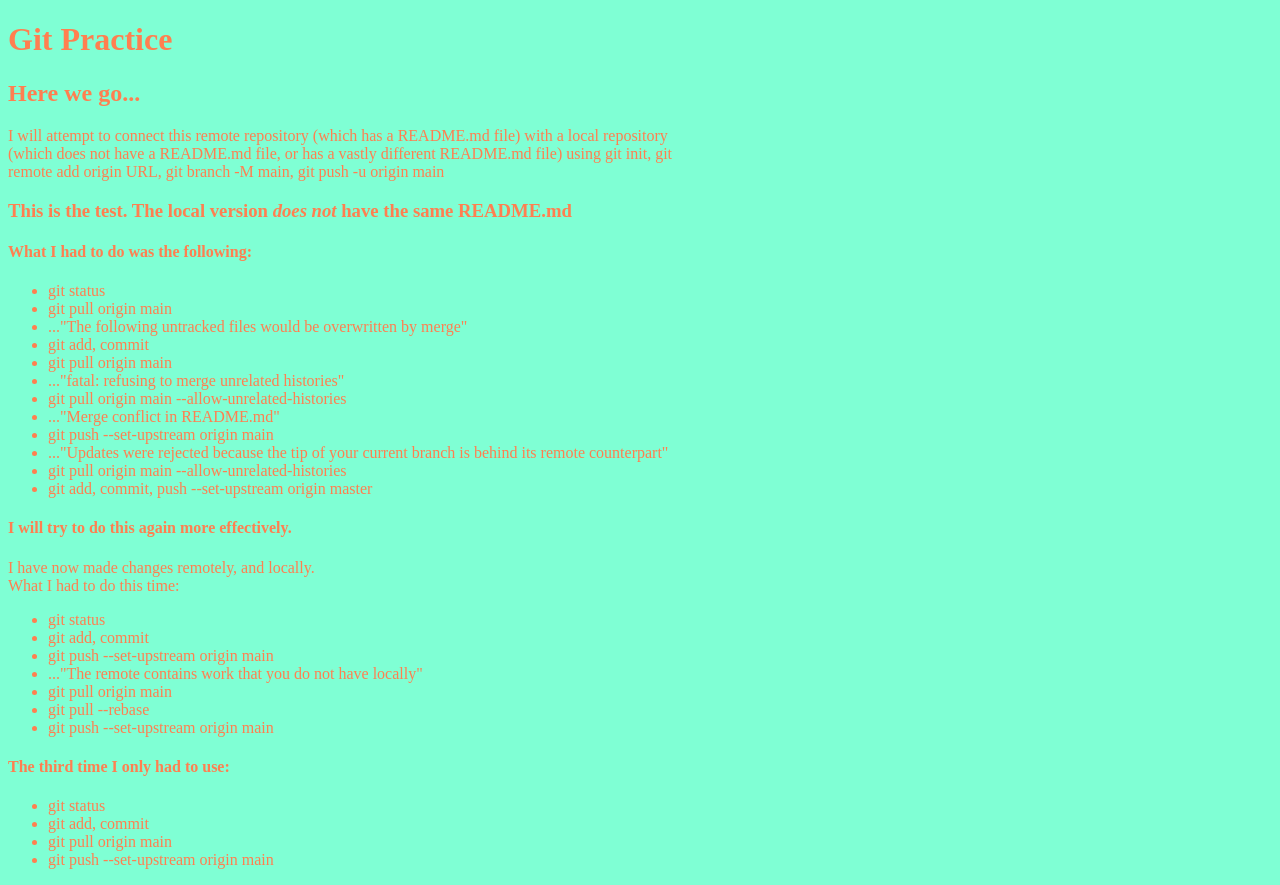
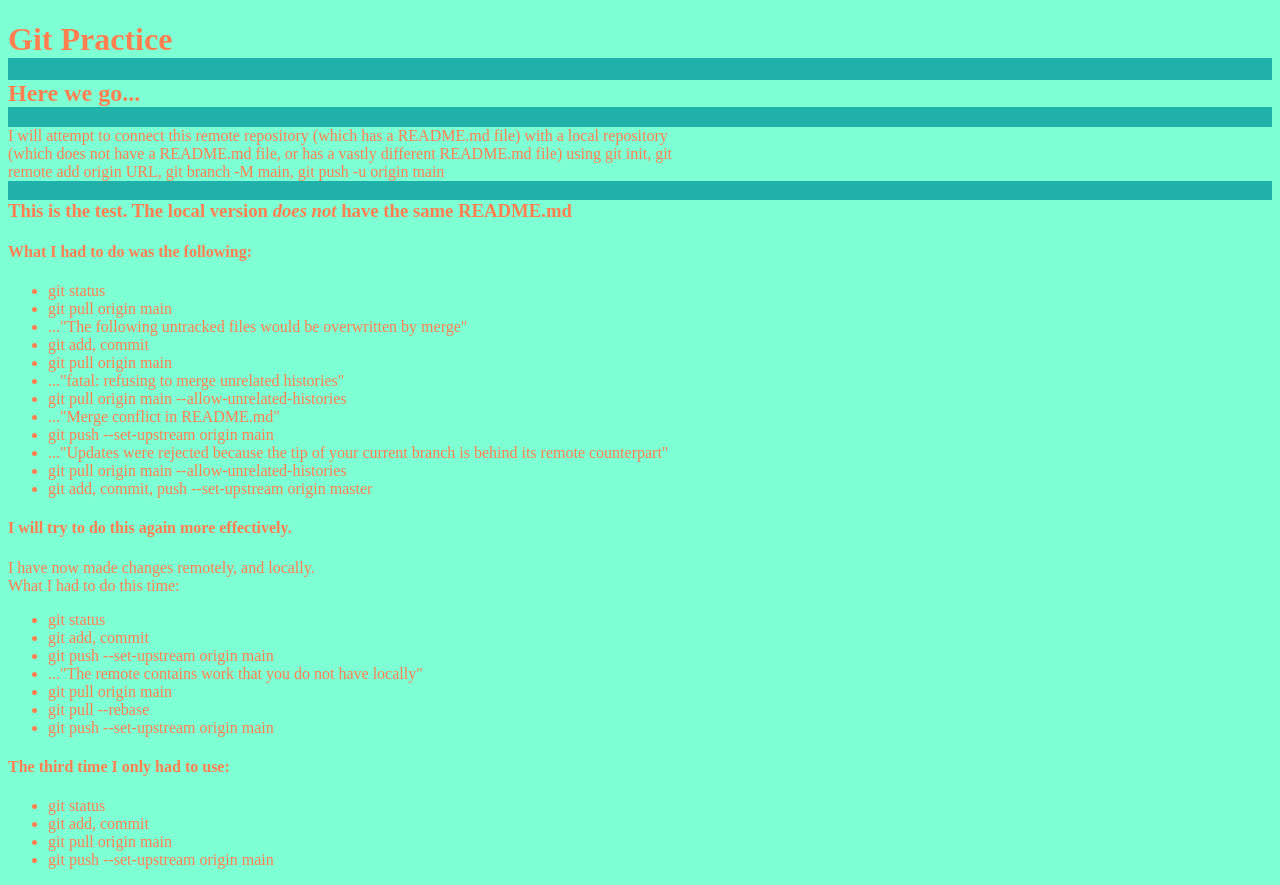
Before and after one commit to christianpaterson/Command-Line-Practice, a plain HTML site: page index.html in a window 1280 px wide. Drawn offline with Linux system fonts and the light colour scheme.

Commit message:
Change header colors

```diff
--- a/style.css
+++ b/style.css
@@ -2,3 +2,8 @@
     color: coral;
     background-color: aquamarine;
 }
+
+header {
+    color:darksalmon;
+    background-color: lightseagreen;
+}
```
